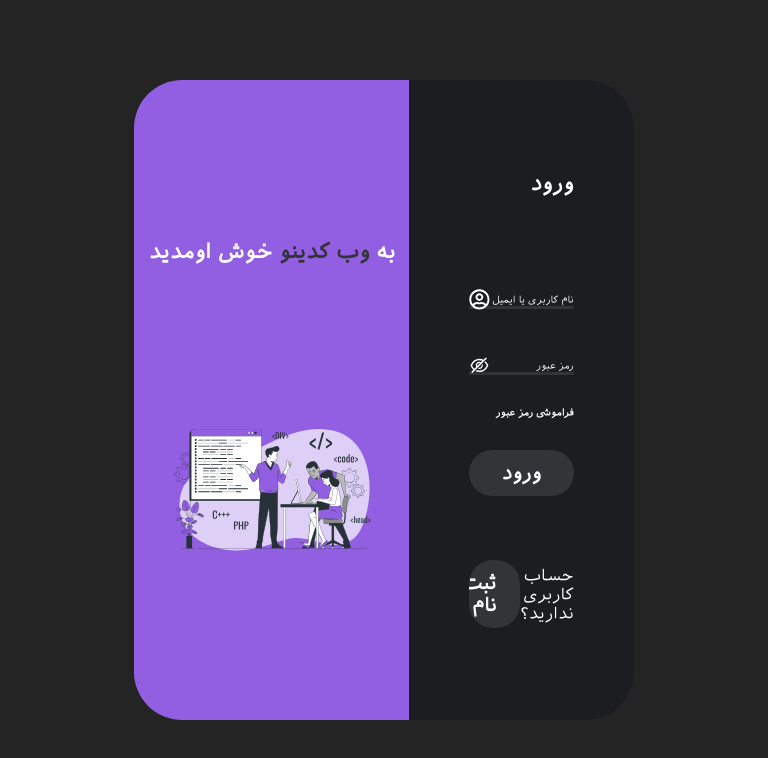
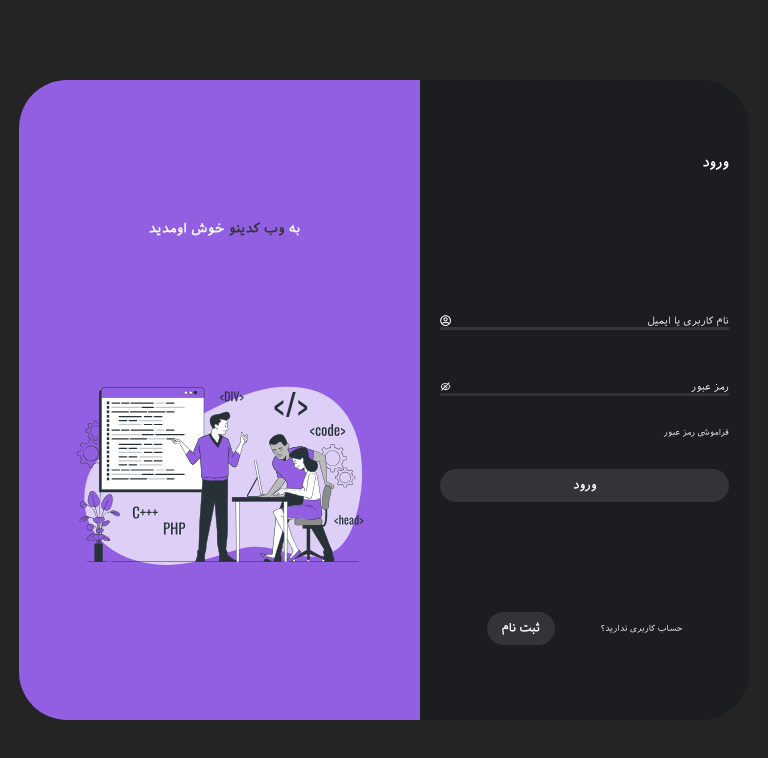
Before and after one commit to amirgh82/login-user, a React (Vite) app: page /login in a window 768 px wide. Shown: the top 758 px of the page. Built offline with nearby package versions, Linux system fonts and the light colour scheme.

Commit message:
Responsive login page

```diff
--- a/src/Components/Button/Button.css
+++ b/src/Components/Button/Button.css
@@ -1,19 +1,17 @@
 .button {
-    font-size: 1.3rem;
-    font-weight: 900;
     font-family: var(--font-def);
     cursor: pointer;
-    padding: 0.7rem 0;
     display: inline-block;
-    padding: 12px 24px;
-    border-radius: 1.5rem;
+    padding: 15px 24px;
     transition: all 0.3s ease-in;
     position: relative;
     overflow: hidden;
-    font-size: 19px;
+    font-size: 0.7rem;
+    font-weight: 900;
     color: #fff;
     z-index: 1;
     border: none;
+    border-radius: 1.5rem;
     background-color: var(--gray-color);
     -webkit-border-radius: 1.5rem;
     -moz-border-radius: 1.5rem;
@@ -71,3 +69,16 @@
     background-color: var(--purple-color);
     transform: translateX(-50%) scaleY(1.3) scaleX(0.8);
 }
+
+/* Responsive Button  */
+@media screen and (max-width:1200px) {}
+
+@media screen and (max-width:992px) {}
+
+@media screen and (min-width: 576px) and (max-width: 768px) {
+
+    .button {
+        font-size: 0.7rem;
+        padding: 10px 15px;
+    }
+}
--- a/src/Components/Form/Input.css
+++ b/src/Components/Form/Input.css
@@ -10,7 +10,7 @@
     top: 35px;
     right: 0px;
     pointer-events: none;
-    font-size: 0.6rem;
+    font-size: 0.7rem;
     transition: all 0.3s ease-in-out;
     -webkit-transition: all 0.3s ease-in-out;
     -moz-transition: all 0.3s ease-in-out;
@@ -22,7 +22,7 @@
     position: absolute;
     top: 30px;
     left: 0px;
-    font-size: 1.3rem;
+    font-size: 1rem;
 }
 
 .form-input {
@@ -53,5 +53,26 @@
     -moz-transform: translateX(5px) translateY(-30px);
     -ms-transform: translateX(5px) translateY(-30px);
     -o-transform: translateX(5px) translateY(-30px);
-    font-size: 0.7rem;
+    font-size: 0.5rem;
 }
+
+/* Responsive Input component */
+
+@media screen and (max-width:1200px) {}
+
+@media screen and (max-width:992px) {
+    .form-control label {
+        font-size: 0.6rem;
+    }
+
+    .form-control span {
+        font-size: 0.7rem;
+        top: 35px;
+    }
+
+    .form-input:focus~label,
+    .form-input:valid~label {
+        font-size: 0.45rem;
+        font-weight: 600;
+    }
+}
--- a/src/pages/Login/Login.css
+++ b/src/pages/Login/Login.css
@@ -1,7 +1,7 @@
 .login-container {
     display: flex;
     justify-content: space-between;
-    width: 65%;
+    width: 70%;
     height: 80vh;
     overflow: hidden;
     border-radius: 3rem;
@@ -43,7 +43,7 @@
     display: flex;
     flex-direction: column;
     justify-content: space-evenly;
-    align-items:center;
+    align-items: center;
 }
 
 .login-picture {
@@ -52,8 +52,8 @@
 
 .forgot-password {
     cursor: pointer;
-    font-size: 0.6rem;
-    font-weight: 800;
+    font-size: 0.5rem;
+    font-weight: 500;
     margin: 1rem 0 2rem 0;
 }
 
@@ -62,22 +62,71 @@
     justify-content: space-evenly;
     align-items: center;
 }
-/*
-.switch-register a {
-    background-color: var(--gray-color);
-    padding: 0.5rem 1rem;
-    border-radius: 1.5rem;
-    -webkit-border-radius: 1.5rem;
-    -moz-border-radius: 1.5rem;
-    -ms-border-radius: 1.5rem;
-    -o-border-radius: 1.5rem;
-    transition: all 0.3s ease-in-out;
-    -webkit-transition: all 0.3s ease-in-out;
-    -moz-transition: all 0.3s ease-in-out;
-    -ms-transition: all 0.3s ease-in-out;
-    -o-transition: all 0.3s ease-in-out;
-} */
 
-.switch-register a:hover {
-    background-color: var(--purple-color);
+.switch-register span {
+    font-size: 0.6rem;
 }
+
+/* Responsive login */
+
+@media screen and (max-width:1200px) {
+    .login-form{
+        padding: 40px;
+    }
+
+    .login-title {
+        font-size: 1rem;
+    }
+
+    .login-container {
+        width: 80%;
+    }
+}
+
+
+@media screen and (max-width:992px) {
+    .login-container {
+        width: 85%;
+    }
+
+    .login-form {
+        padding: 30px;
+    }
+
+    .switch-register span {
+        font-size: 0.5rem;
+    }
+}
+
+@media screen and (min-width: 576px) and (max-width: 768px) {
+    .login-container {
+        width: 95%;
+    }
+
+    .login-title {
+        font-size: 0.8rem;
+    }
+
+    .login-form {
+        padding: 20px;
+        flex-grow: 1;
+    }
+    .login-left{
+        flex-grow: 1;
+    }
+}
+
+@media screen and (max-width:576px) {
+    .login-form {
+        width: 1000%;
+    }
+
+    .login-left {
+        display: none;
+    }
+
+    .switch-register span {
+        font-size: 0.6rem;
+    }
+
+}
```
